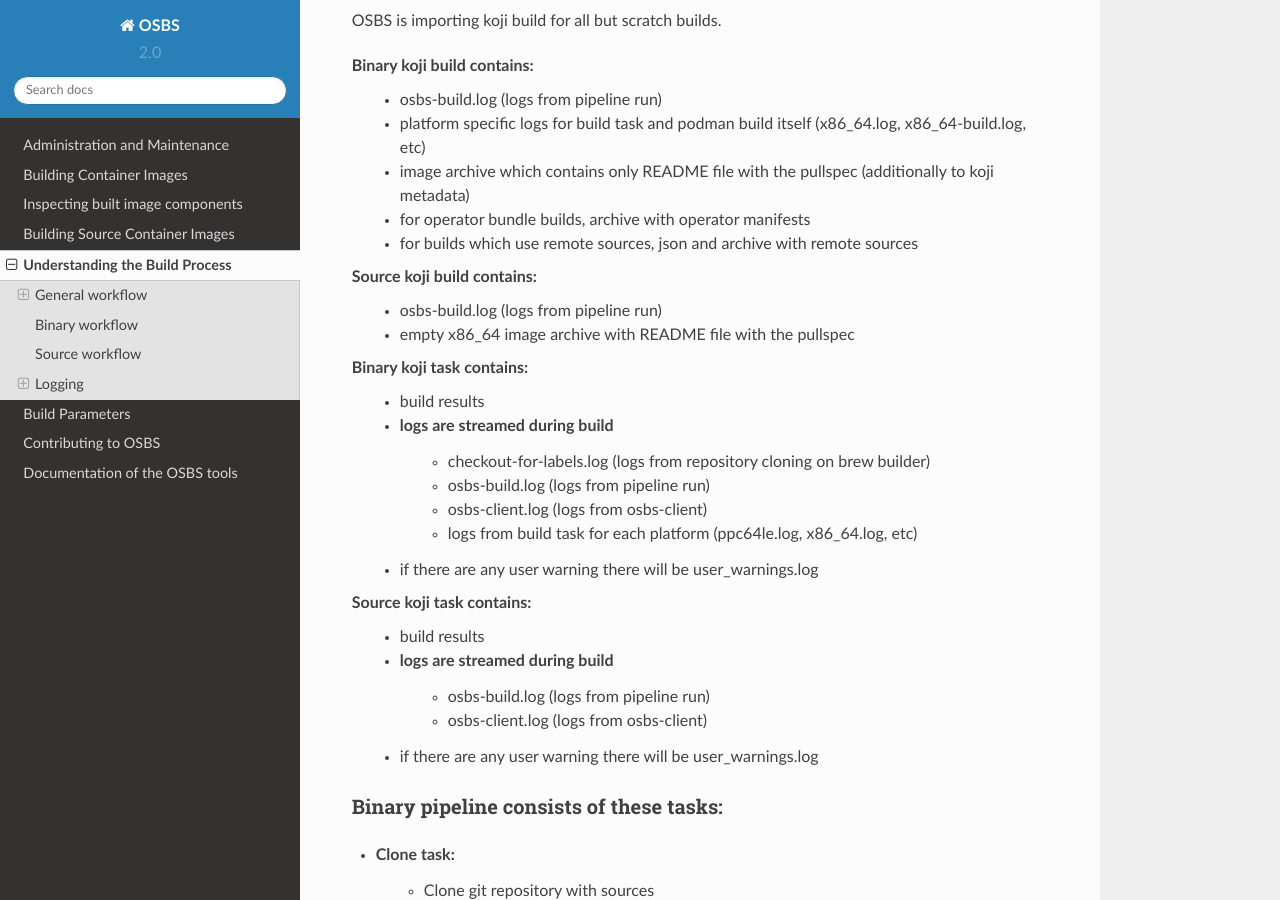
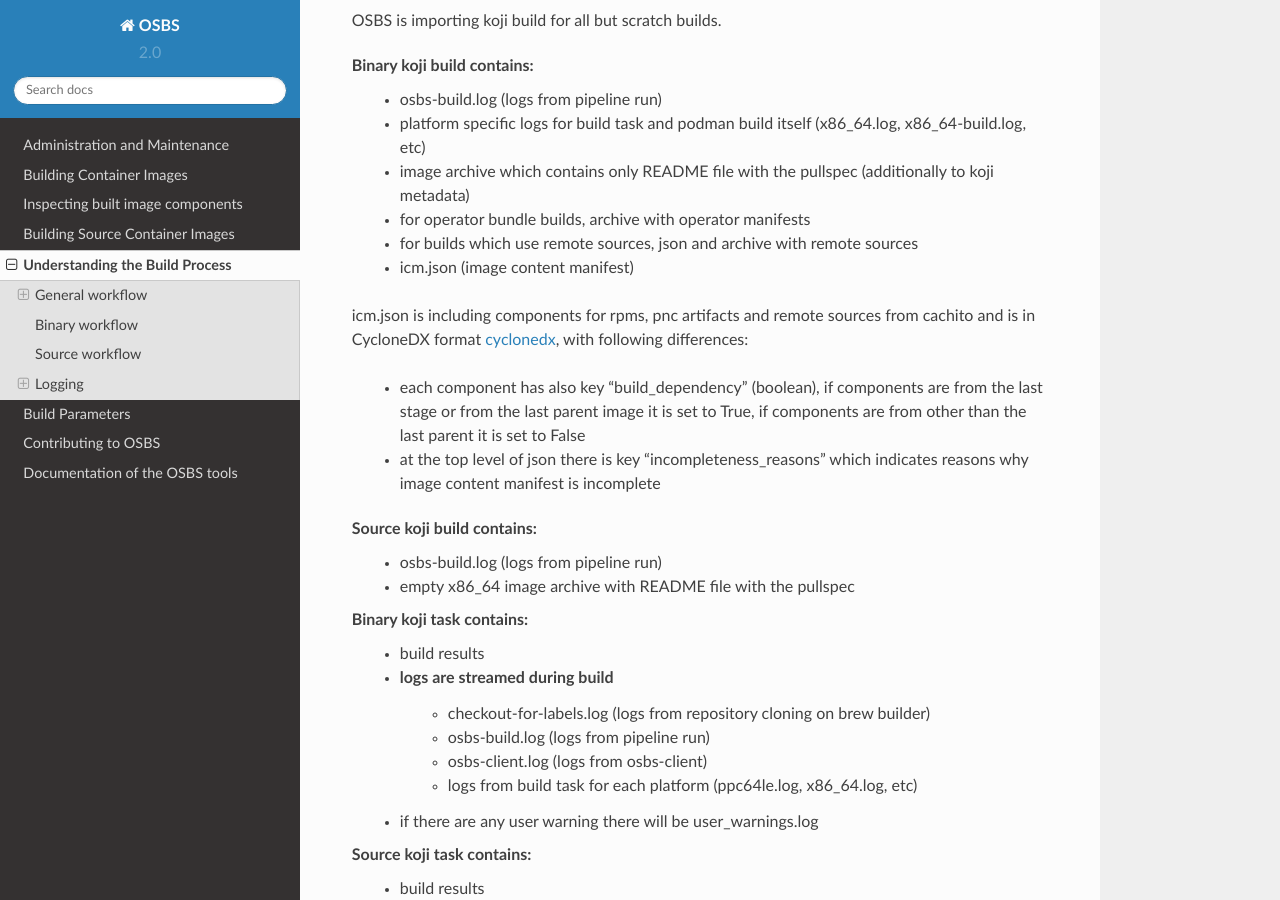
Before and after one commit to containerbuildsystem/osbs-docs, a Sphinx documentation site: the page built from docs/build_process.rst, in a window 1280 px wide and 900 px high, scrolled down 1006 px. Built offline with Sphinx 7.4.7 and the Read the Docs theme 2.0.0, drawn with Linux system fonts in a browser that asks for light colours.

Commit message:
add documantion about icm
* STONEBLD-519

Signed-off-by: Robert Cerven <rcerven@redhat.com>

```diff
--- a/docs/build_process.rst
+++ b/docs/build_process.rst
@@ -35,6 +35,17 @@
       to koji metadata)
     - for operator bundle builds, archive with operator manifests
     - for builds which use remote sources, json and archive with remote sources
+    - icm.json (image content manifest)
+
+icm.json is including components for rpms, pnc artifacts and remote sources from cachito
+and is in CycloneDX format `cyclonedx`_, with following differences:
+
+    - each component has also key "build_dependency" (boolean),
+      if components are from the last stage or from the last parent
+      image it is set to True, if components are from other than
+      the last parent it is set to False
+    - at the top level of json there is key "incompleteness_reasons" which
+      indicates reasons why image content manifest is incomplete
 
 Source koji build contains:
     - osbs-build.log (logs from pipeline run)
@@ -110,6 +121,7 @@
 .. _`image-build`: https://docs.pagure.org/koji/image_build/
 .. _`manifest list`: https://docs.docker.com/registry/spec/manifest-v2-2/#manifest-list
 .. _`odcs`: https://pagure.io/odcs
+.. _`cyclonedx`: https://cyclonedx.org/docs/1.4/json/
 
 Source pipeline consists of these tasks:
 ~~~~~~~~~~~~~~~~~~~~~~~~~~~~~~~~~~~~~~~~
```
